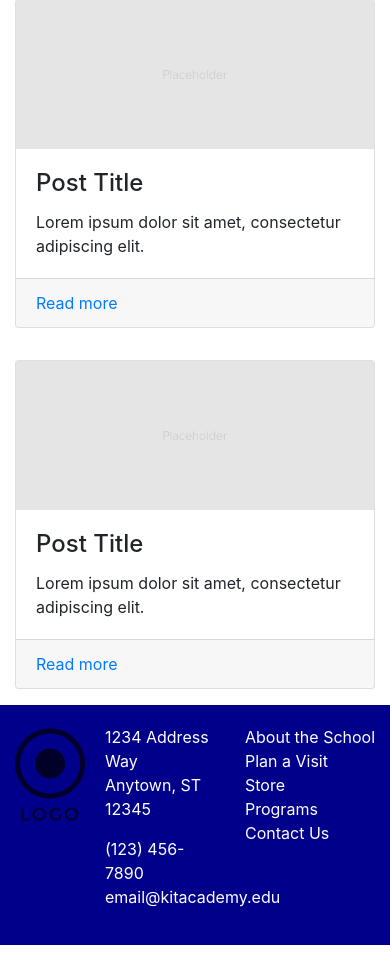
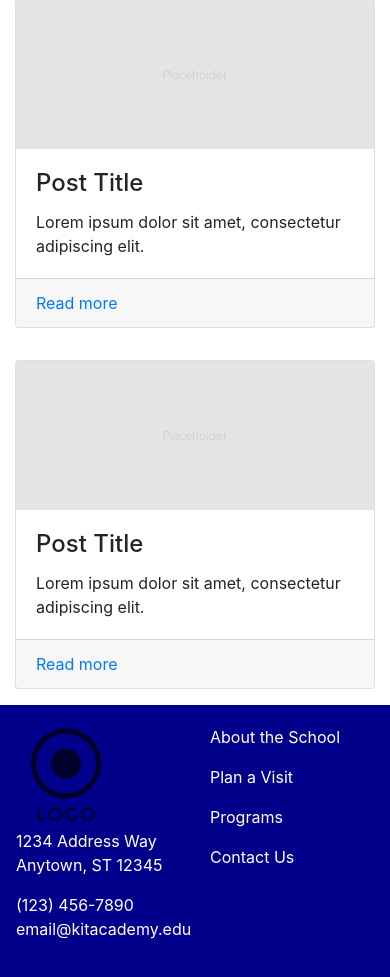
Before and after one commit to aaronspeaks94/academy, a website: page index.html in a window 390 px wide. Shown: the part 2125-3102 px from the top of the page. Before the commit the page ends 3070 px from the top, so only its background shows below. Drawn offline with nearby package versions, Linux system fonts and the light colour scheme.

Commit message:
Fixes to footer

```diff
--- a/index.html
+++ b/index.html
@@ -196,40 +196,34 @@
         <!-- FOOTER -->
         <footer class="site-footer">
             <div class="row">
-                <div class="col-3 col-md-3">
+                <div class="col-6 col-md-4">
+                    <div class="row">
+                        <div class="mx-3 mb-1 col-12 col-lg-3">
                             <img src="img/logo.png" height="100px" />
-                    <br />
-                    <br />
-                    <div class="d-none d-md-block d-xl-none">
+                        </div> <!-- END LOGO COL -->
+                        <div class="mx-3 col-12 col-lg-7">
                             <p>1234 Address Way</br>
                                 Anytown, ST 12345</p>
                             <p>(123) 456-7890</br>
                                 email@kitacademy.edu</p>
-                    </div>
-                </div>
-                <div class="col-4 col-md-3 d-block d-md-none d-xl-block">
-                    <p>1234 Address Way</br>
-                        Anytown, ST 12345</p>
-                    <p>(123) 456-7890</br>
-                        email@kitacademy.edu</p>
-                </div>
-                <div class="col sm-offset-1">
+                        </div> <!-- END CONTACT COL -->
+                    </div> <!-- END LOGO/CONTACT ROW -->
+                </div> <!-- END LOGO/CONTACT COL -->
+                <div class="col">
+                    <div class="row">
+                        <div class="col-12 col-md-3 col">
                             <ul class="list-unstyled">
                                 <li>About the School</li>
-                        <li class="d-block d-md-none">Plan a Visit</li>
-                        <li class="d-block d-md-none">Store</li>
-                        <li class="d-block d-md-none">Programs</li>
-                        <li class="d-block d-md-none">Contact Us</li>
                                 <ul class="list-unstyled d-none d-md-block">
                                     <li>Why Kit Academy?</li>
                                     <li>History</li>
                                     <li>Notable Alumni</li>
                                     <li>Tuition / Financial Aid</li>
                                     <li>Testimonials</li>
-                        </ul>
-                    </ul>
-                </div>
-                <div class="col d-none d-md-block">
+                                </ul> <!-- END ABOUT SUB-LIST -->
+                            </ul> <!-- END ABOUT LIST -->
+                        </div> <!-- ABOUT COL -->
+                        <div class="col-12 col-md-3">
                             <ul class="list-unstyled">
                                 <li>Plan a Visit</li>
                                 <ul class="list-unstyled d-none d-md-block">
@@ -237,21 +231,21 @@
                                     <li>Self-Guided Tour</li>
                                     <li>Book a Guided Tour</li>
                                     <li>Photo Gallery</li>
-                        </ul>
+                                </ul> <!-- END PLAN SUB-LIST -->
                                 <li class="d-none d-md-block">Store</li>
-                    </ul>
-                </div>
-                <div class="col d-none d-md-block">
+                            </ul> <!-- END PLAN LIST -->
+                        </div> <!-- END PLAN COL -->
+                        <div class="col-12 col-md-3">
                             <ul class="list-unstyled">
                                 <li>Programs</li>
                                 <ul class="list-unstyled d-none d-md-block">
                                     <li>Arts</li>
                                     <li>Athletics</li>
                                     <li>Student Life</li>
-                        </ul>
-                    </ul>
-                </div>
-                <div class="col d-none d-md-block">
+                                </ul> <!-- END PROGRAMS SUB-LIST -->
+                            </ul> <!-- END PROGRAMS LIST -->
+                        </div> <!-- PROGRAMS COL -->
+                        <div class="col-12 col-md-3">
                             <ul class="list-unstyled">
                                 <li>Contact Us</li>
                                 <ul class="list-unstyled d-none d-md-block">
@@ -259,9 +253,11 @@
                                     <li>Career Opportunities</li>
                                     <li>Term Dates</li>
                                     <li>School Policies</li>
-                        </ul>
-                    </ul>
-                </div>
+                                </ul> <!-- END CONTACT SUB-LIST -->
+                            </ul> <!-- END CONTACT LIST -->
+                        </div> <!-- CONTACT COL -->
+                    </div> <!-- END NAV ROW -->
+                </div> <!-- END NAV COL -->
             </div>
         </footer>
 
```
Lines whose indentation alone changed are shown as unchanged.
